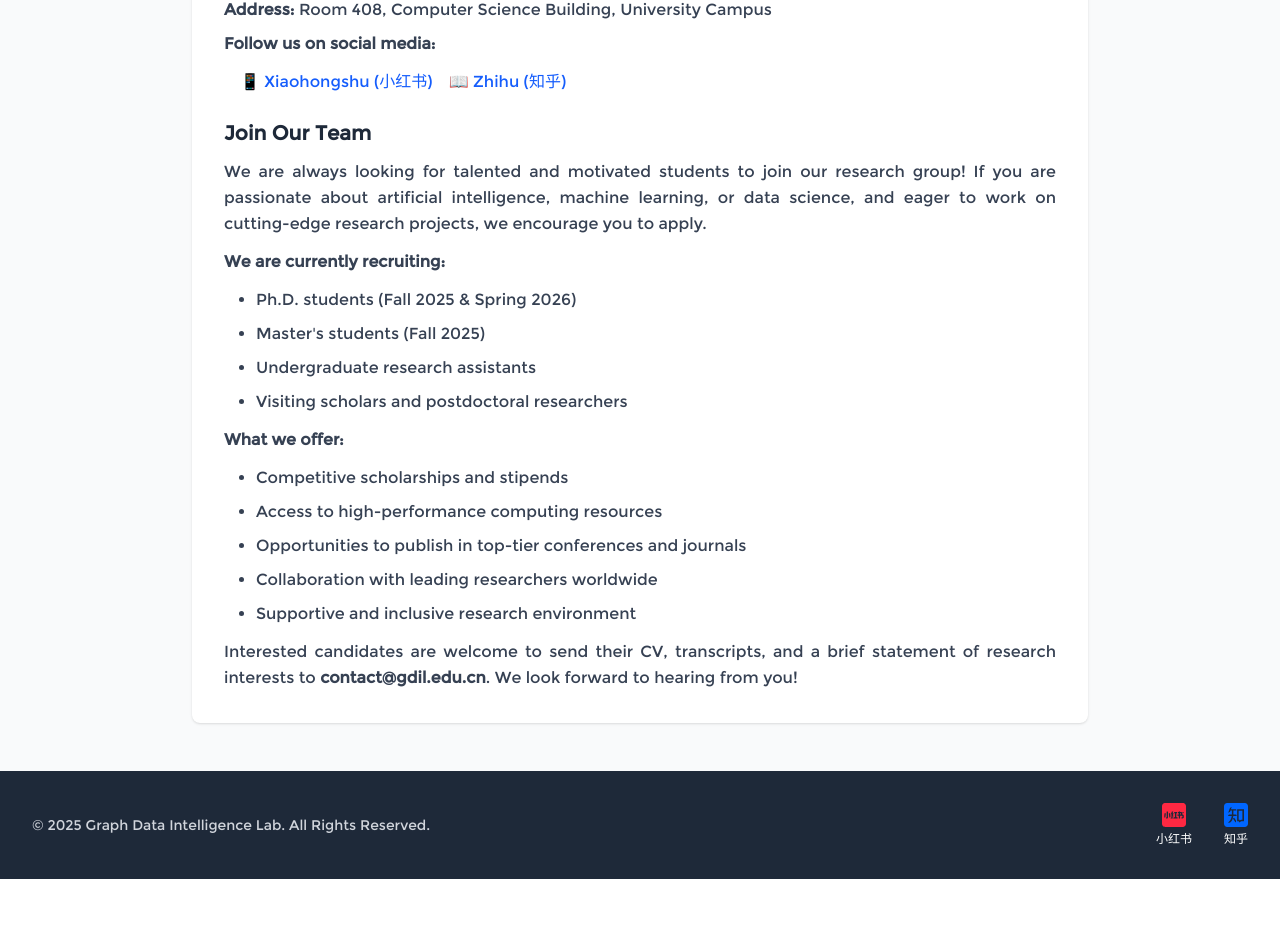
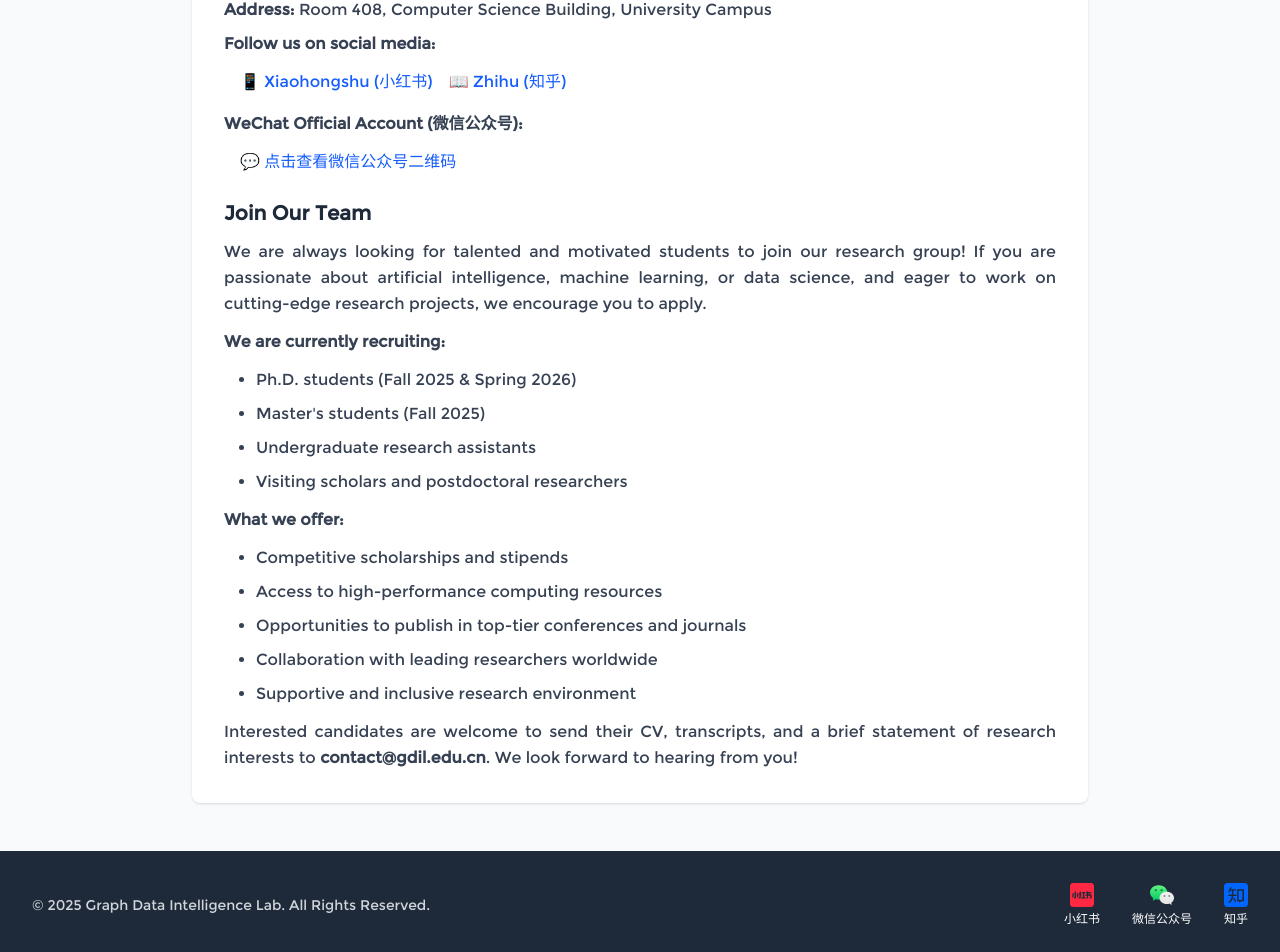
Before and after one commit to zjjyyyk/gdilab, a Next.js app: page /contact in a window 1280 px wide. Shown: the part 490-1442 px from the top of the page. Before the commit the page ends 1369 px from the top, so only its background shows below. Built offline with nearby package versions, Linux system fonts and the light colour scheme.

Commit message:
add wechat

```diff
--- a/app/contact/page.tsx
+++ b/app/contact/page.tsx
@@ -1,10 +1,17 @@
+'use client'
+
+import { useState } from 'react'
 import { siteConfig } from '@/config/site.config'
 import TitleDecorator from '@/components/TitleDecorator'
+import QRCodeModal from '@/components/QRCodeModal'
 
 export default function ContactUs() {
+  const [showWechatQR, setShowWechatQR] = useState(false)
+
   return (
-    <div className="py-8 sm:py-12 px-4 bg-gray-50">
-      <div className="max-w-4xl mx-auto">
+    <>
+      <div className="py-8 sm:py-12 px-4 bg-gray-50">
+        <div className="max-w-4xl mx-auto">
         {/* 标题 */}
         <h1 className="text-center text-gray-800 text-xl sm:text-2xl font-bold" style={{ fontFamily: 'Montserrat, sans-serif' }}>
           Contact Us
@@ -57,6 +64,17 @@ export default function ContactUs() {
                   📖 Zhihu (知乎)
                 </a>
               </div>
+              <p className="mb-3 mt-4">
+                <strong>WeChat Official Account (微信公众号):</strong>
+              </p>
+              <div className="ml-2 sm:ml-4">
+                <button
+                  onClick={() => setShowWechatQR(true)}
+                  className="text-blue-600 hover:text-blue-800 hover:underline cursor-pointer"
+                >
+                  💬 点击查看微信公众号二维码
+                </button>
+              </div>
             </section>
 
             {/* 招生信息 */}
@@ -95,5 +113,14 @@ export default function ContactUs() {
         </div>
       </div>
     </div>
+
+    {/* 微信公众号二维码模态框 */}
+    <QRCodeModal
+      isOpen={showWechatQR}
+      onClose={() => setShowWechatQR(false)}
+      qrCodePath={siteConfig.social.wechatQRCode}
+      title="微信公众号"
+    />
+  </>
   )
 }
--- a/components/Footer.tsx
+++ b/components/Footer.tsx
@@ -1,8 +1,15 @@
+'use client'
+
+import { useState } from 'react'
 import { siteConfig } from '@/config/site.config'
 import { getAssetPath } from '@/lib/utils'
+import QRCodeModal from '@/components/QRCodeModal'
 
 export default function Footer() {
+  const [showWechatQR, setShowWechatQR] = useState(false)
+
   return (
+    <>
       <footer className="bg-gray-800 text-white py-6 sm:py-8 mt-auto">
         <div className="max-w-7xl mx-auto px-4 sm:px-6 lg:px-8">
           <div className="flex flex-col md:flex-row justify-between items-center space-y-4 md:space-y-0">
@@ -22,6 +29,13 @@ export default function Footer() {
                 <img src={getAssetPath("/xiaohongshu.svg")} alt="小红书" className="w-5 h-5 sm:w-6 sm:h-6 mb-1" />
                 <span className="text-xs">小红书</span>
               </a>
+              <button
+                onClick={() => setShowWechatQR(true)}
+                className="flex flex-col items-center hover:text-primary transition-colors cursor-pointer"
+              >
+                <img src={getAssetPath("/wechat.svg")} alt="微信公众号" className="w-5 h-5 sm:w-6 sm:h-6 mb-1" />
+                <span className="text-xs">微信公众号</span>
+              </button>
               <a
                 href={siteConfig.social.zhihu}
                 target="_blank"
@@ -35,5 +49,14 @@ export default function Footer() {
           </div>
         </div>
       </footer>
+
+      {/* 微信公众号二维码模态框 */}
+      <QRCodeModal
+        isOpen={showWechatQR}
+        onClose={() => setShowWechatQR(false)}
+        qrCodePath={siteConfig.social.wechatQRCode}
+        title="微信公众号"
+      />
+    </>
   )
 }
--- /dev/null
+++ b/components/QRCodeModal.tsx
@@ -0,0 +1,54 @@
+'use client'
+
+import { useState, useEffect } from 'react'
+import { getAssetPath } from '@/lib/utils'
+
+interface QRCodeModalProps {
+  isOpen: boolean
+  onClose: () => void
+  qrCodePath: string
+  title?: string
+}
+
+export default function QRCodeModal({ isOpen, onClose, qrCodePath, title = '微信公众号' }: QRCodeModalProps) {
+  useEffect(() => {
+    // 阻止背景滚动
+    if (isOpen) {
+      document.body.style.overflow = 'hidden'
+    } else {
+      document.body.style.overflow = 'unset'
+    }
+
+    return () => {
+      document.body.style.overflow = 'unset'
+    }
+  }, [isOpen])
+
+  if (!isOpen) return null
+
+  return (
+    <div
+      className="fixed inset-0 z-50 flex items-center justify-center p-4"
+      onClick={onClose}
+      style={{
+        cursor: 'pointer',
+        backgroundColor: 'rgba(0, 0, 0, 0.5)'
+      }}
+    >
+      {/* 二维码容器 */}
+      <div
+        className="relative z-10 bg-white rounded-lg shadow-2xl p-6 max-w-sm w-full"
+        style={{ width: '30vw', minWidth: '280px', maxWidth: '400px' }}
+        onClick={(e) => e.stopPropagation()}
+      >
+        <h3 className="text-center text-lg font-bold text-gray-800 mb-4">{title}</h3>
+        <img
+          src={getAssetPath(qrCodePath)}
+          alt={title}
+          className="w-full h-auto rounded-lg"
+        />
+        <p className="text-center text-sm text-gray-500 mt-4">点击屏幕任意位置关闭</p>
+      </div>
+    </div>
+  )
+}
--- a/config/site.config.ts
+++ b/config/site.config.ts
@@ -19,7 +19,8 @@ export const siteConfig = {
   // 社交媒体
   social: {
     xiaohongshu: 'https://www.xiaohongshu.com/user/profile/690866e30000000031016298',
-    zhihu: 'https://www.zhihu.com/people/lironghuabit'
+    zhihu: 'https://www.zhihu.com/people/lironghuabit',
+    wechatQRCode: '/images/qrcode.jpg'  // 微信公众号二维码图片路径
   },
 
   // 版权信息
```
Also changed, not shown: public/images/qrcode.jpg (renamed from public/images/公众号.jpg). Lines whose indentation alone changed are shown as unchanged.
